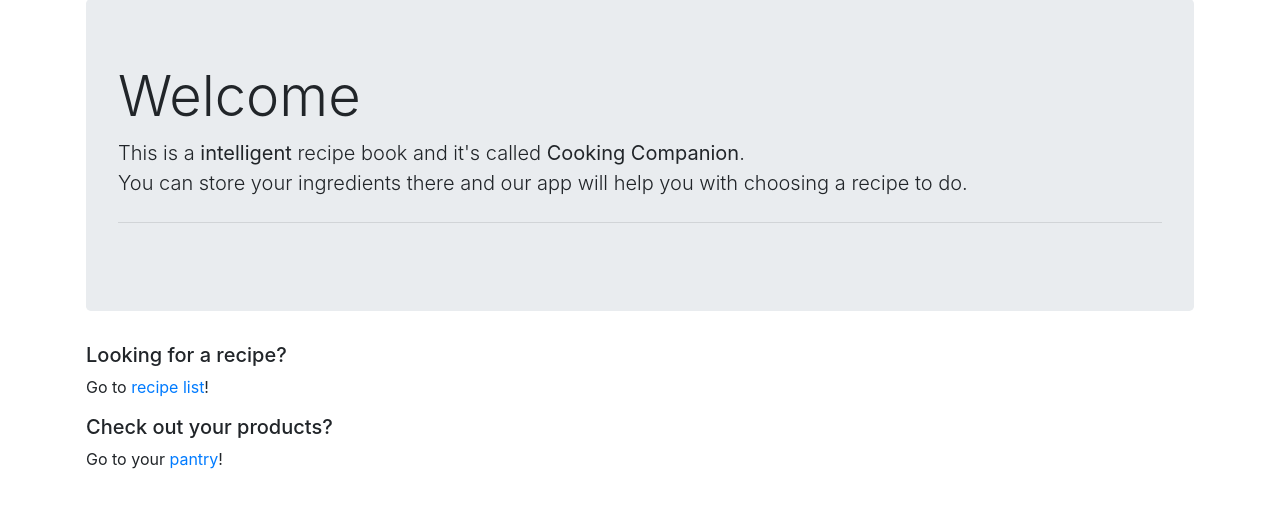
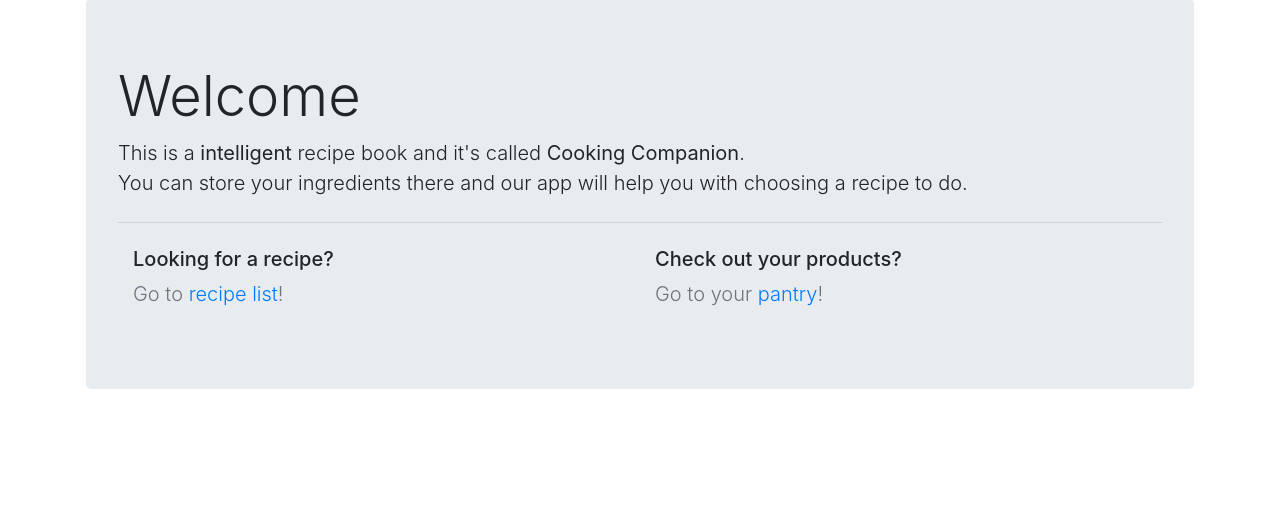
Before and after one commit to Piotrhow/CookingCompanion, a Django app: page / in a window 1280 px wide. Shown: the part 89-597 px from the top of the page. Run offline with Django 4.2, Linux system fonts and the light colour scheme; some libraries are stand-ins or nearby versions.

Commit message:
Poprawa kodu - dodanie recipe i pantry.

```diff
--- a/accounts/templates/accounts/home.html
+++ b/accounts/templates/accounts/home.html
@@ -8,20 +8,21 @@
             You can store your ingredients there and our app will help you with choosing a recipe to do.
         </p>
         <hr class="my-4">
-    </div>
 
-<!--      RECIPE LIST -->
-        <div>
-            <h5>Looking for a recipe?</h5>
-              <p>Go to <a href="{% url 'recipes:recipe-list' %}">recipe list</a>!</p>
+        <div class="container">
+            <div class="row row-cols-2 g-3">
+                <div class="col">
+                    <h5 class="fw-light">Looking for a recipe?</h5>
+                      <p class="lead text-muted">Go to <a href="{% url 'recipes:recipe-list' %}">recipe list</a>!</p>
+                </div>
+                <div class="col">
+                    <h5 class="fw-light">Check out your products?</h5>
+                      <p class="lead text-muted">Go to your <a href="{% url 'core:pantry-detail' %}">pantry</a>!</p>
+                </div>
+            </div>
         </div>
 
-<!--      PANTRY  -->
-        <div>
-            <h5>Check out your products?</h5>
-              <p>Go to your <a href="{% url 'core:pantry-detail' %}">pantry</a>!</p>
-        </div>
-
+    </div>
   </div>
 
 {% endblock content %}
```
